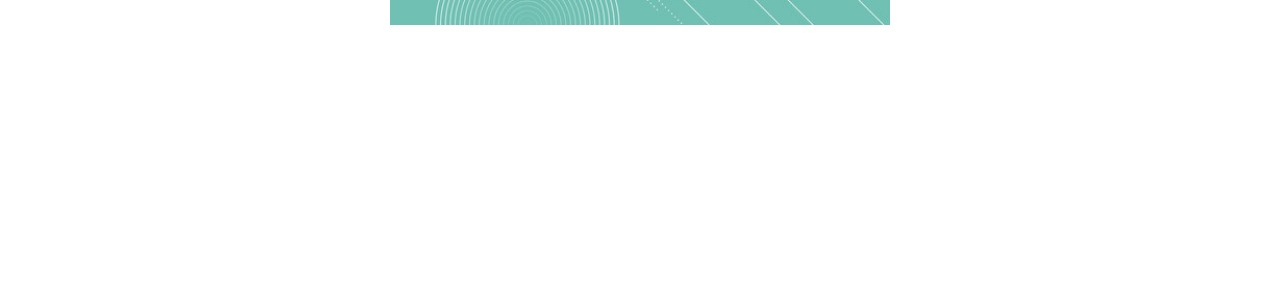
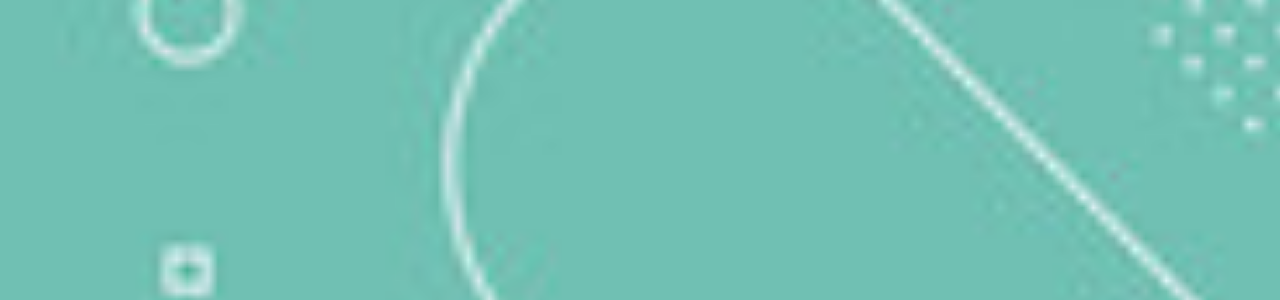
Before and after one commit to rohit9722vk-arch/Rohit-Portfolio, a plain HTML site: page index.html in a window 1280 px wide. Shown: the part 500-800 px from the top of the page. Drawn offline with Linux system fonts and the light colour scheme.

Commit message:
Update style.css

```diff
--- a/style.css
+++ b/style.css
@@ -4,7 +4,7 @@ body {
     padding: 0;
     height: 100vh;
     background-image:  url(OIP.WEBP);
-    background-size: 500px;
+    background-size: 5000px;
     background-position: center;
     background-repeat: no-repeat;
 }
```
